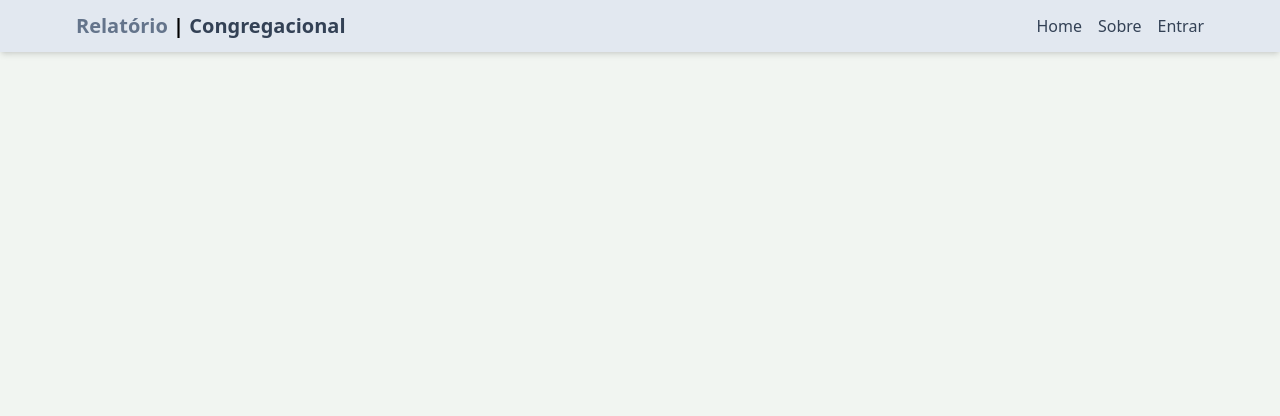
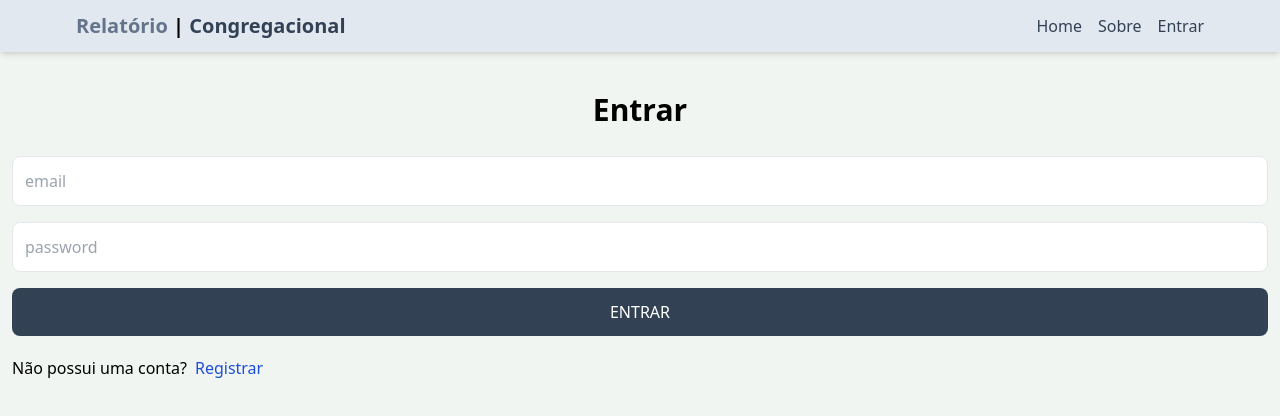
Before and after one commit to robsonbucci/mern-relatorio, a React (Vite) app in the folder client/: page /signin in a window 1280 px wide. Shown: the top 416 px of the page. Built offline with nearby package versions, Linux system fonts and the light colour scheme.

Commit message:
complete signin page functionality

```diff
--- a/client/src/App.jsx
+++ b/client/src/App.jsx
@@ -12,8 +12,8 @@ function App() {
       <Routes>
         <Route path="/" element={<Home />} />
         <Route path="/about" element={<About />} />
-        <Route path="/sign-up" element={<SignUp />} />
-        <Route path="/sign-in" element={<SignIn />} />
+        <Route path="/signup" element={<SignUp />} />
+        <Route path="/signin" element={<SignIn />} />
         <Route path="/profile" element={<Profile />} />
       </Routes>
     </BrowserRouter>
--- a/client/src/components/Header.jsx
+++ b/client/src/components/Header.jsx
@@ -18,7 +18,7 @@ export default function Header() {
           <Link to="/about">
             <li className="text-slate-700 hover:underline">Sobre</li>
           </Link>
-          <Link to="/sign-in">
+          <Link to="/signin">
             <li className="text-slate-700 hover:underline">Entrar</li>
           </Link>
         </ul>
--- a/client/src/pages/SignIn.jsx
+++ b/client/src/pages/SignIn.jsx
@@ -1,5 +1,72 @@
 import React from 'react';
+import { Link, useNavigate } from 'react-router-dom';
 
 export default function SignIn() {
-  return <div>SignIn</div>;
+  const navigate = useNavigate();
+  const [formData, setFormData] = React.useState({});
+  const [error, setError] = React.useState(false);
+  const [loaging, setLoaging] = React.useState(false);
+  const handleChange = ({ target }) => {
+    setFormData({ ...formData, [target.id]: target.value });
+  };
+  const handleSubmit = async e => {
+    e.preventDefault();
+    try {
+      setLoaging(true);
+      const res = await fetch('api/auth/signin', {
+        method: 'POST',
+        headers: {
+          'Content-Type': 'application/json',
+        },
+        body: JSON.stringify(formData),
+      });
+      const data = await res.json();
+      if (data.success === false) {
+        setError(data.message);
+        setLoaging(false);
+        return;
+      }
+      setLoaging(false);
+      setError(null);
+      navigate('/');
+    } catch (error) {
+      setLoaging(false);
+      setError(error.message);
+    }
+  };
+
+  return (
+    <div className="p-3 mx-w-lg mx-auto">
+      <h1 className="text-3xl text-center font-semibold my-7">Entrar</h1>
+      <form onSubmit={handleSubmit} className="flex flex-col gap-4">
+        <input
+          type="email"
+          placeholder="email"
+          className="border p-3 rounded-lg"
+          id="email"
+          onChange={handleChange}
+        />
+        <input
+          type="password"
+          placeholder="password"
+          className="border p-3 rounded-lg"
+          id="password"
+          onChange={handleChange}
+        />
+        {error && <p className="text-red-500 my-3 text-center">{error}</p>}
+        <button
+          disabled={loaging}
+          className="bg-slate-700 text-white p-3 rounded-lg uppercase hover:opacity-95 disabled:opacity-80"
+        >
+          {loaging ? 'Carregando...' : 'Entrar'}
+        </button>
+      </form>
+      <div className="flex mt-5 gap-2">
+        <p>Não possui uma conta?</p>
+        <Link to="/signup">
+          <span className="text-blue-700">Registrar</span>
+        </Link>
+      </div>
+    </div>
+  );
 }
--- a/client/src/pages/SignUp.jsx
+++ b/client/src/pages/SignUp.jsx
@@ -13,7 +13,7 @@ export default function SignUp() {
     e.preventDefault();
     try {
       setLoaging(true);
-      const res = await fetch('api/auth/sign-up', {
+      const res = await fetch('api/auth/signup', {
         method: 'POST',
         headers: {
           'Content-Type': 'application/json',
@@ -28,7 +28,7 @@ export default function SignUp() {
       }
       setLoaging(false);
       setError(null);
-      navigate('/sign-in');
+      navigate('/signin');
     } catch (error) {
       setLoaging(false);
       setError(error.message);
@@ -65,12 +65,12 @@ export default function SignUp() {
           disabled={loaging}
           className="bg-slate-700 text-white p-3 rounded-lg uppercase hover:opacity-95 disabled:opacity-80"
         >
-          {loaging ? 'Cadastrando...' : 'Cadastrar'}
+          {loaging ? 'Carregando...' : 'Cadastrar'}
         </button>
       </form>
       <div className="flex mt-5 gap-2">
         <p>Já possui uma conta?</p>
-        <Link to="/sign-in">
+        <Link to="/signin">
           <span className="text-blue-700">Entrar</span>
         </Link>
       </div>
```
Also changed, not shown: 1 other file (tests, documents, lock files or other folders).
